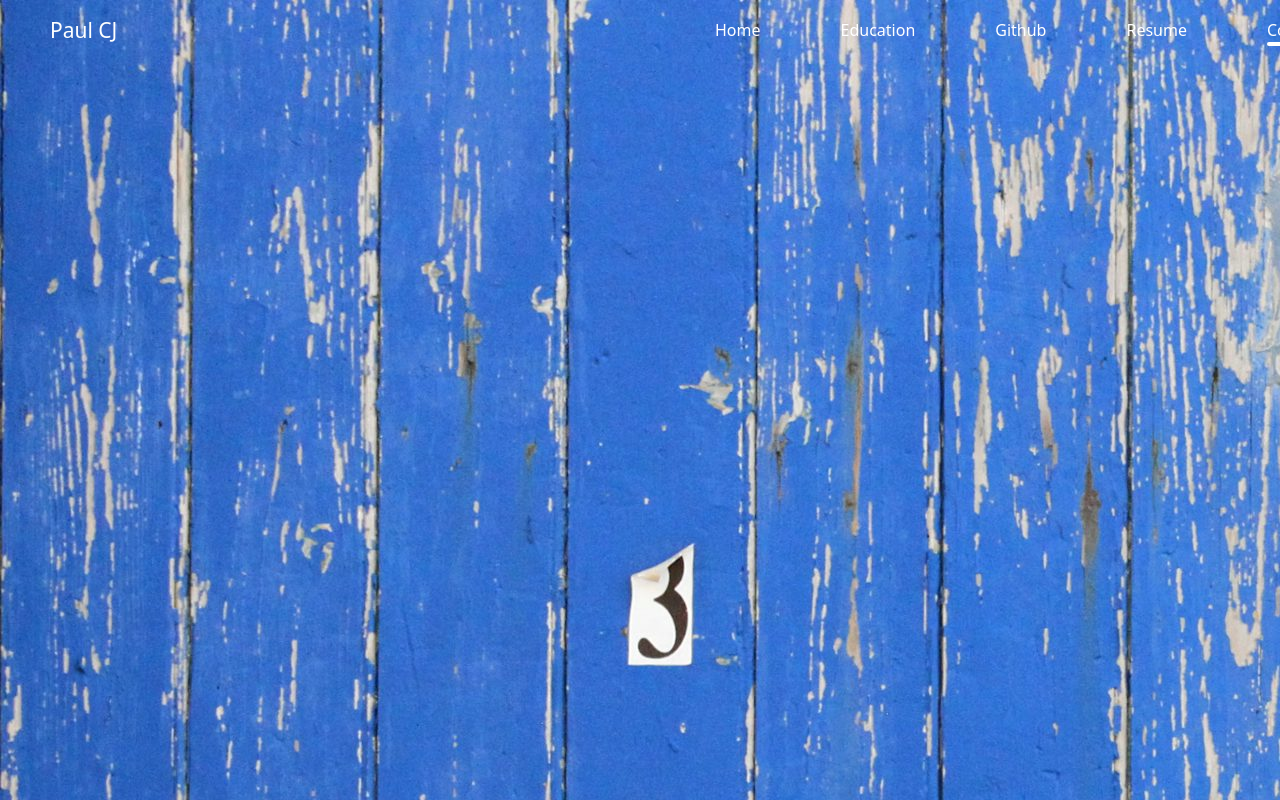
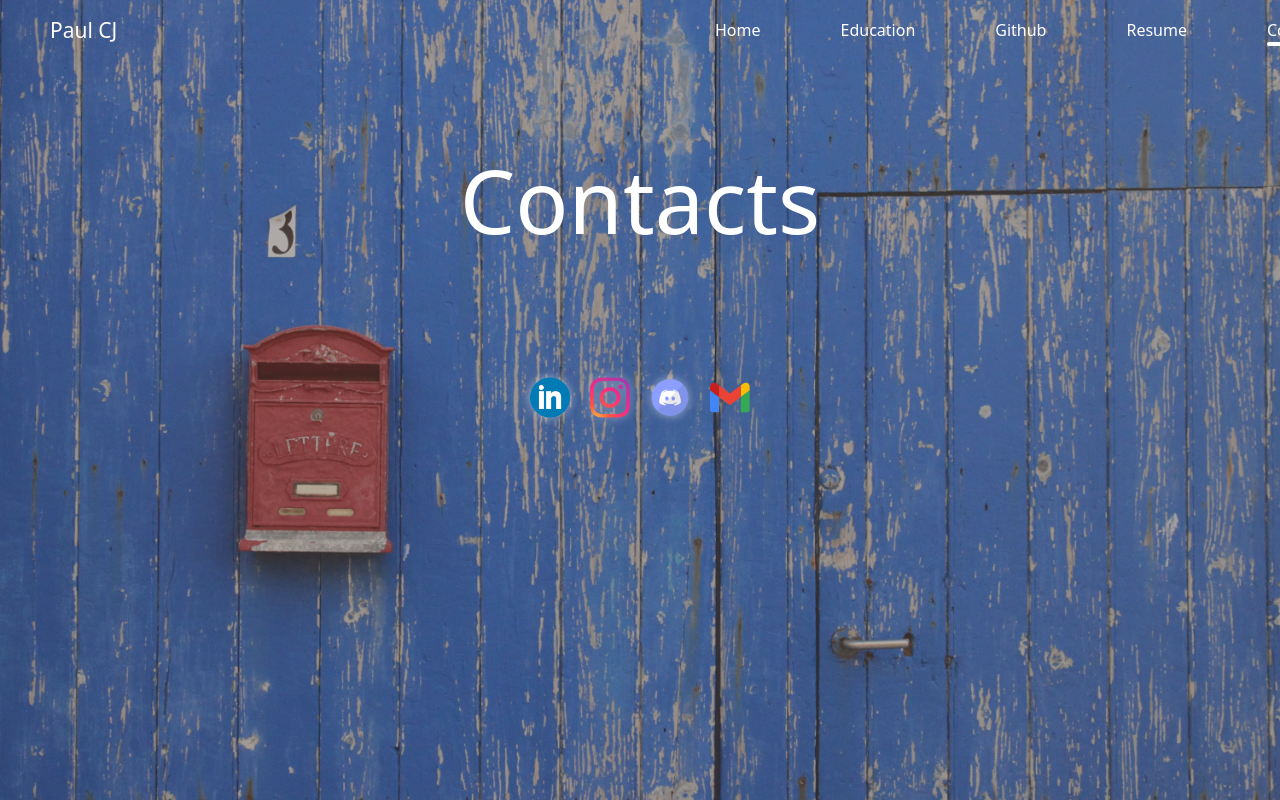
Before and after one commit to pxul1236/portfoli0, a plain HTML site: page docs/contacts.html in a window 1280 px wide. Drawn offline with Linux system fonts and the light colour scheme.

Commit message:
Update contacts.css

```diff
--- a/docs/css/contacts.css
+++ b/docs/css/contacts.css
@@ -80,3 +80,128 @@ nav ul li.active::after {
     border-radius: 2px;
     margin: auto;
 }
+
+.bg-contacts {
+    position: fixed; /* Ensures the background image stays fixed */
+    top: 0;
+    left: 0;
+    width: 100%;
+    height: 100%; /* Covers the entire viewport */
+    z-index: 0; /* Place the background image behind everything else */
+}
+
+.bg-contacts img {
+    width: 100%;
+    height: 100%;
+    object-fit: cover; /* Ensures the image covers the entire background */
+}
+
+.bg-contacts::before {
+    content: '';
+    position: absolute;
+    top: 0;
+    left: 0;
+    width: 100%;
+    height: 100%;
+    background-color: rgba(77, 69, 69, 0.432); /* Semi-transparent grey overlay */
+    z-index: 1; /* Ensures the overlay is above the image */
+}
+
+.overlay {
+    position: absolute;
+    top: 25%;
+    left: 50%;
+    transform: translate(-50%, -50%); /* Center the text in the viewport */
+    z-index: 1; /* Ensures the text is above the background */
+    color: white;
+    text-align: center;
+}
+
+#contacts_head {
+    font-weight: 200;
+    font-family: system-ui, -apple-system, BlinkMacSystemFont, 'Segoe UI', Roboto, Oxygen, Ubuntu, Cantarell, 'Open Sans', 'Helvetica Neue', sans-serif;
+    font-size: 5.5rem;
+    margin: 0;
+}
+
+main {
+    display: none; /* No extra content; hides the empty section */
+}
+
+.bg-contacts {
+    position: fixed;
+    top: 0;
+    left: 0;
+    width: 100%;
+    height: 100%; /* Covers the entire viewport */
+    z-index: 0; /* Background image stays at the bottom */
+}
+
+.bg-contacts img {
+    width: 100%;
+    height: 100%;
+    object-fit: cover; /* Ensures the image covers the entire background */
+}
+
+.contact_logo {
+    position: absolute;
+    top: 50%;
+    left: 50%;
+    transform: translate(-50%, -50%); /* Centers the div */
+    z-index: 10; /* Ensures it appears above the background image */
+    text-align: center;
+}
+
+.contact_logo ul {
+    list-style: none; /* Remove default list styling */
+    padding: 0;
+    margin: 0;
+    display: flex;
+    gap: 20px; /* Space between the icons */
+    justify-content: center;
+}
+
+.contact_logo ul li {
+    display: inline-block;
+}
+
+.contact_logo ul li a img {
+    width: 40px; /* Adjust icon size */
+    height: 40px;
+    object-fit: contain;
+    filter: drop-shadow(0px 0px 5px rgba(255, 255, 255, 0.5)); /* Optional glow effect */
+    transition: transform 0.3s ease;
+}
+
+.contact_logo ul li a img:hover {
+    transform: scale(1.2); /* Zoom effect on hover */
+}
+
+.email-logo {
+    width: 40px;
+    height: 40px;
+    cursor: pointer;
+}
+
+.tooltip {
+    visibility: hidden;
+    background-color: rgba(0, 0, 0, 0.8); /* Dark semi-transparent background */
+    color: #fff;
+    text-align: center;
+    padding: 5px 10px;
+    border-radius: 5px;
+    font-size: 14px;
+    position: absolute;
+    bottom: 50px; /* Position tooltip above the icon */
+    left: 50%;
+    transform: translateX(-50%);
+    white-space: nowrap; /* Prevent text wrapping */
+    opacity: 0; /* Initially hidden */
+    transition: opacity 0.3s ease-in-out, visibility 0.3s ease-in-out;
+    z-index: 10; /* Ensure tooltip appears above everything */
+}
+
+.email-item:hover .tooltip {
+    visibility: visible;
+    opacity: 1; /* Make the tooltip visible */
+}
```
